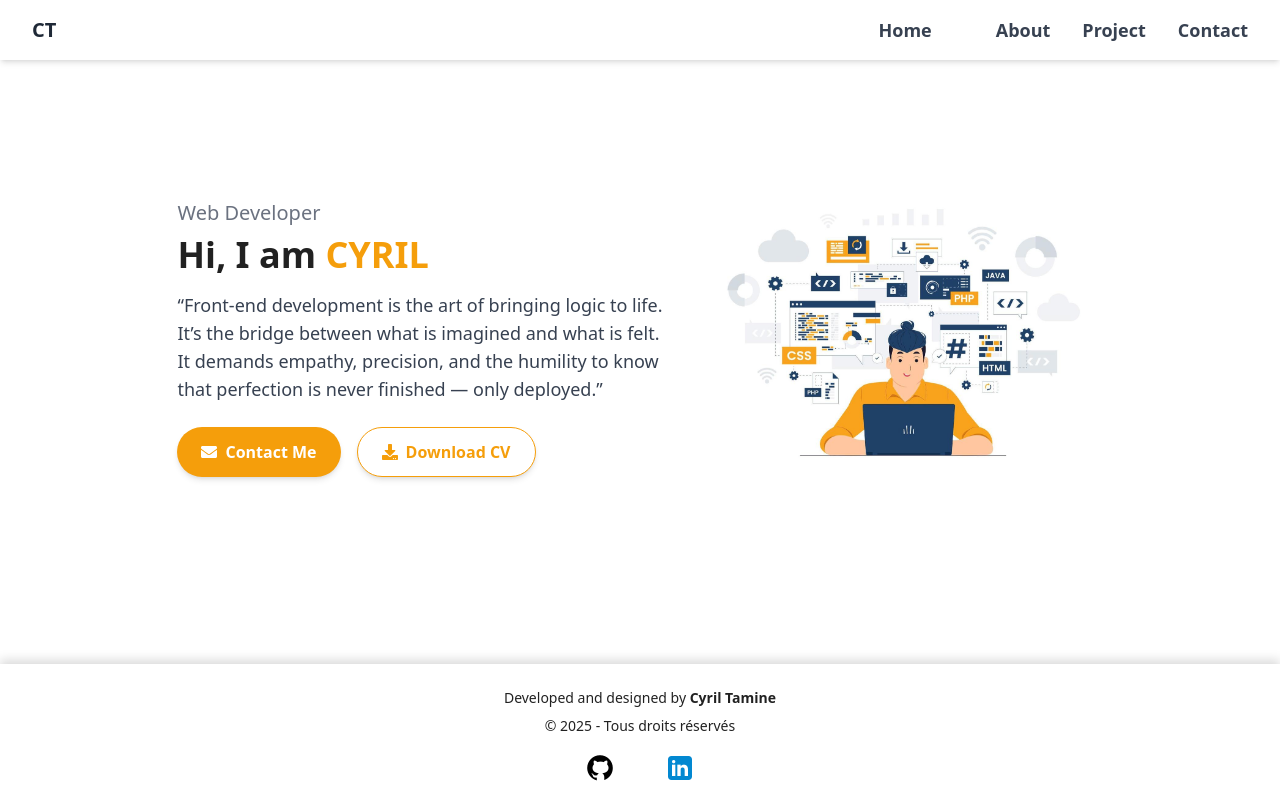
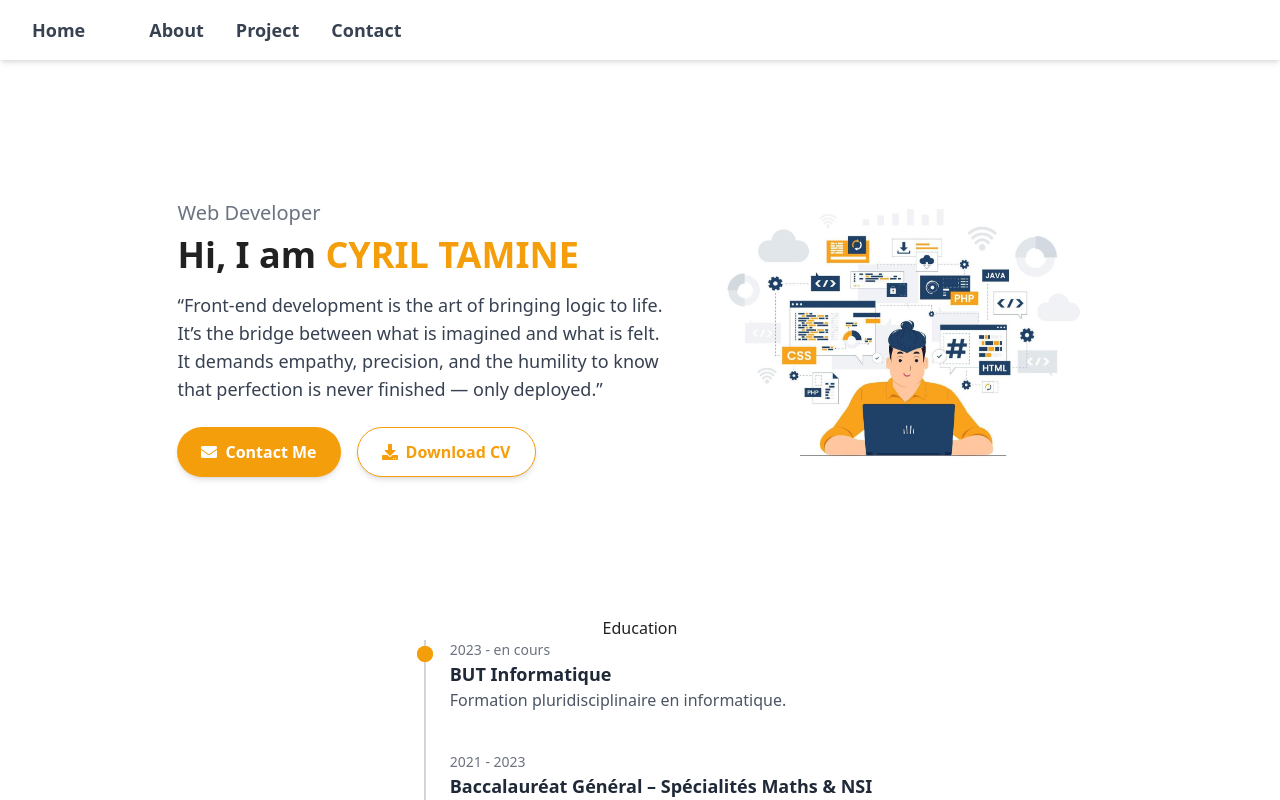
Before and after one commit to TAMINE-CYRIL/Portfolio-React, a React (Vite) app: page / in a window 1280 px wide. Shown: the top 800 px of the page. Built offline with nearby package versions, Linux system fonts and the light colour scheme.

Commit message:
On installe React Icons et i18 pour la traduction qu'on va effectuer. On ajoute une timeline de notre formation.

```diff
--- a/package.json
+++ b/package.json
@@ -11,8 +11,10 @@
   },
   "dependencies": {
     "@tailwindcss/vite": "^4.1.11",
+    "i18next": "^25.3.2",
     "react": "^19.1.0",
     "react-dom": "^19.1.0",
+    "react-i18next": "^15.6.0",
     "react-icons": "^5.5.0",
     "react-router-dom": "^7.6.3"
   },
--- a/src/components/Footer.jsx
+++ b/src/components/Footer.jsx
@@ -1,5 +1,5 @@
-import github from "../assets/github.png";
-import linkedin from "../assets/linkedin.png";
+import { AiFillGithub } from "react-icons/ai";
+import { AiFillLinkedin } from "react-icons/ai";
 
 export default function Footer() {
   return (
@@ -9,23 +9,15 @@ export default function Footer() {
           Developed and designed by <span className="font-semibold">Cyril Tamine</span>
         </p>
         <p className="text-sm">© 2025 - Tous droits réservés</p>
-
         <div className="flex justify-center space-x-6 pt-2">
           <a href="https://github.com/TAMINE-CYRIL" target="_blank">
-            <img
-              src={github}
-              alt="GitHub logo"
-              className="w-8 transition-all duration-300 hover:w-[35px]"
-            />
+            <AiFillGithub className="text-3xl transition-transform duration-300 hover:scale-125" />
           </a>
           <a href="https://www.linkedin.com/in/cyril-tamine-9068642b4/" target="_blank">
-            <img
-              src={linkedin}
-              alt="LinkedIn logo"
-              className="w-8 transition-all duration-300 hover:w-[35px]"
-            />
+            <AiFillLinkedin className="text-3xl transition-transform duration-300 hover:scale-125" />
           </a>
         </div>
+
       </div>
     </footer>
   );
--- a/src/components/Header.jsx
+++ b/src/components/Header.jsx
@@ -4,14 +4,6 @@ export default function Header() {
   return (
     <header>
       <nav className="flex items-center justify-between shadow-md bg-white dark:bg-gray-900 px-8 py-4">
-        <div>
-          <Link to="/">
-            <span className="text-xl font-bold text-gray-800 dark:text-white hover:text-amber-500 transition-colors duration-300">
-              CT
-            </span>
-          </Link>
-        </div>
-
         <ul className="flex items-center space-x-8">
           <li>
             <Link
--- /dev/null
+++ b/src/components/Home/Education.jsx
@@ -0,0 +1,16 @@
+import educationData from "./educationData";
+
+export default function Education() {
+  return (
+    <div className="relative border-l-2 border-gray-300 ml-4 pl-6">
+      {educationData.map((item, index) => (
+        <div key={index} className="mb-10">
+          <div className="absolute w-4 h-4 bg-amber-500 rounded-full -left-[9px] top-1.5"></div>
+          <p className="text-sm text-gray-500">{item.date}</p>
+          <h3 className="text-lg font-semibold text-gray-800">{item.title}</h3>
+          <p className="text-gray-600">{item.description}</p>
+        </div>
+      ))}
+    </div>
+  );
+}
--- /dev/null
+++ b/src/components/Home/educationData.js
@@ -0,0 +1,18 @@
+const educationData = [
+  {
+    id: 1,
+    title: "BUT Informatique",
+    date: "2023 - en cours",
+    description:
+      "Formation pluridisciplinaire en informatique.",
+  },
+  {
+    id: 2,
+    title: "Baccalauréat Général – Spécialités Maths & NSI",
+    date: "2021 - 2023",
+    description:
+      "Mention très bien.",
+  },
+];
+
+export default educationData;
--- a/src/pages/HomePage.jsx
+++ b/src/pages/HomePage.jsx
@@ -2,6 +2,7 @@ import Footer from "../components/Footer"
 import Header from "../components/Header"
 import illustration from "../assets/illustration.jpg"
 import { FaEnvelope, FaDownload } from "react-icons/fa"
+import Education from "../components/Home/Education"
 
 export default function HomePage() {
     return (
@@ -11,7 +12,7 @@ export default function HomePage() {
                 <section className="flex flex-col max-w-xl">
                     <p className="text-gray-500 text-xl mb-2">Web Developer</p>
                     <h1 className="text-3xl md:text-4xl font-semibold mb-4">
-                        Hi, I am <span className="text-amber-500 font-bold">CYRIL</span>
+                        Hi, I am <span className="text-amber-500 font-bold">CYRIL TAMINE</span>
                     </h1>
                     <p className="text-gray-700 leading-relaxed text-md md:text-lg mb-6">
                         “Front-end development is the art of bringing logic to life. <br />
@@ -36,6 +37,10 @@ export default function HomePage() {
                     alt="Homepage Illustration"
                 />
             </section>
+            <section className="flex flex-col justify-center items-center">
+                <h1>Education </h1>
+                <Education />
+            </section>
             <Footer />
         </>
     )
```
Also changed, not shown: src/assets/github.png (deleted), 1 other file (tests, documents, lock files or other folders).
